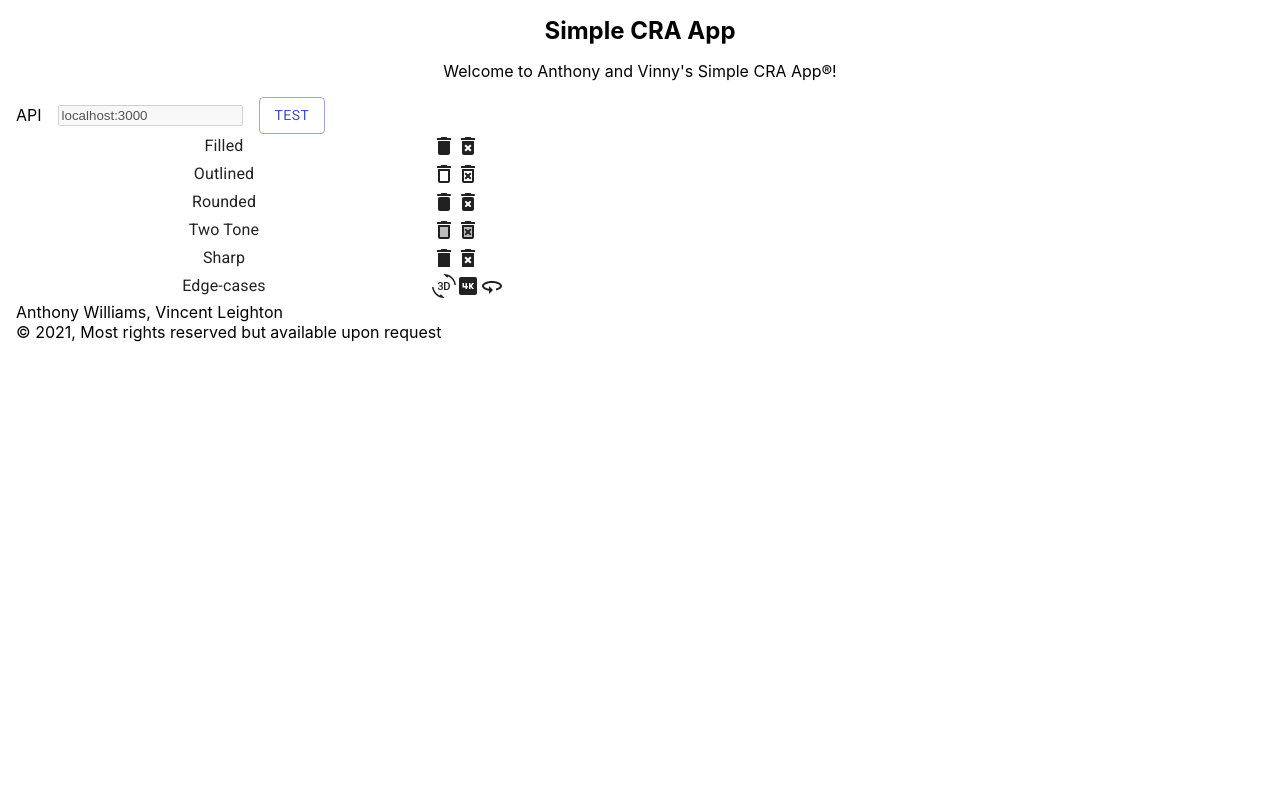
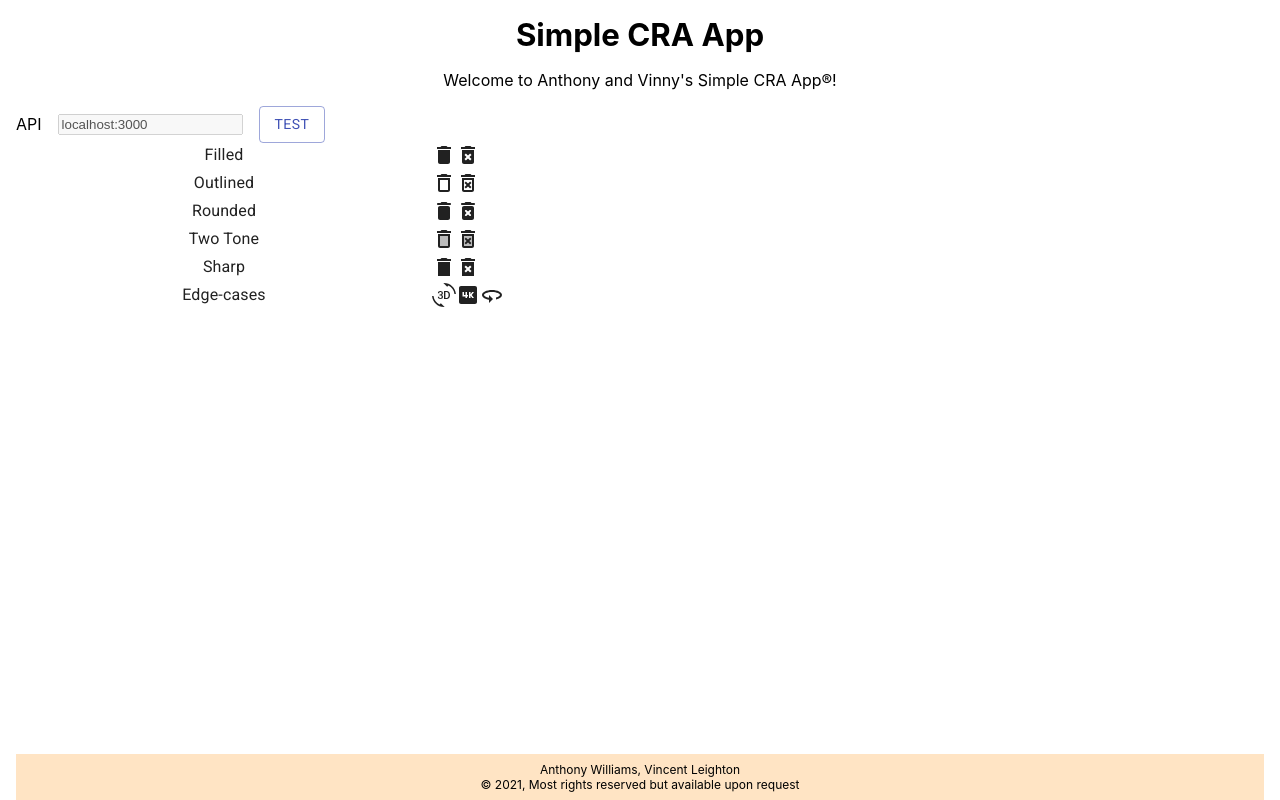
Before and after one commit to Wolven531/simple-cra-app, a React (Create React App) app: page / in a window 1280 px wide. Built offline with nearby package versions, Linux system fonts and the light colour scheme.

Commit message:
Style footer

```diff
--- a/src/App.css
+++ b/src/App.css
@@ -1,5 +1,9 @@
+:root {
+	--app-padding: 1rem;
+}
+
 .app {
-	padding: 1rem;
+	padding: var(--app-padding);
 }
 
 .app h2 {
@@ -13,3 +17,18 @@
 .app p {
 	text-align: center;
 }
+
+.app > .footer {
+	background-color: bisque;
+	bottom: 0;
+	font-size: .75rem;
+	margin: 0;
+	padding: calc(var(--app-padding) / 2) 0;
+	position: absolute;
+	text-align: center;
+	width: calc(100% - 2 * var(--app-padding));
+}
+
+.app > .header {
+	font-size: 1.3rem;
+}
```
